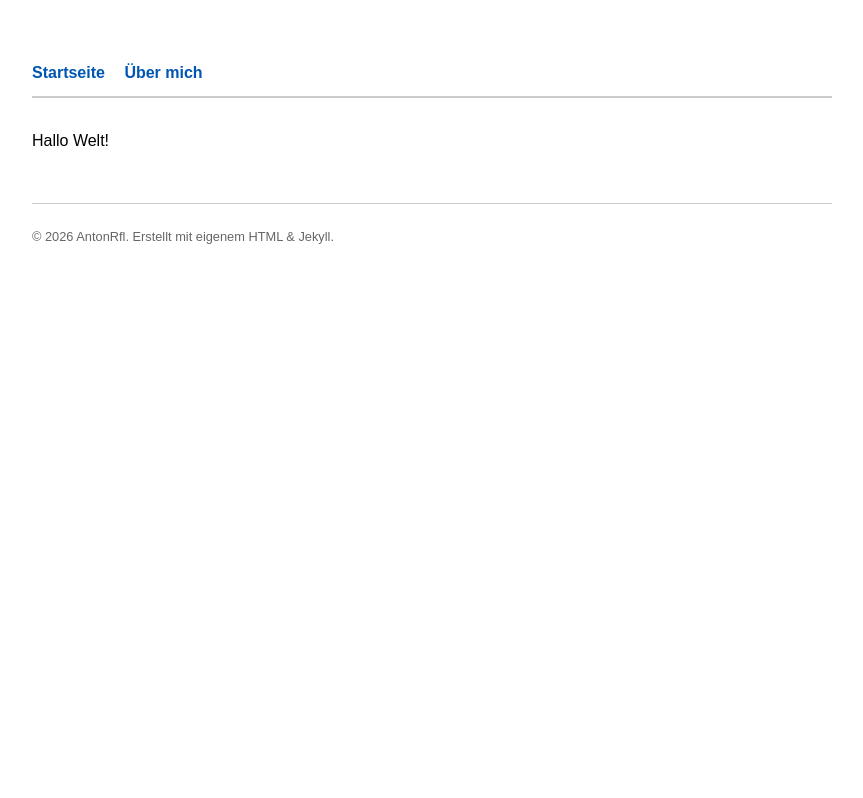
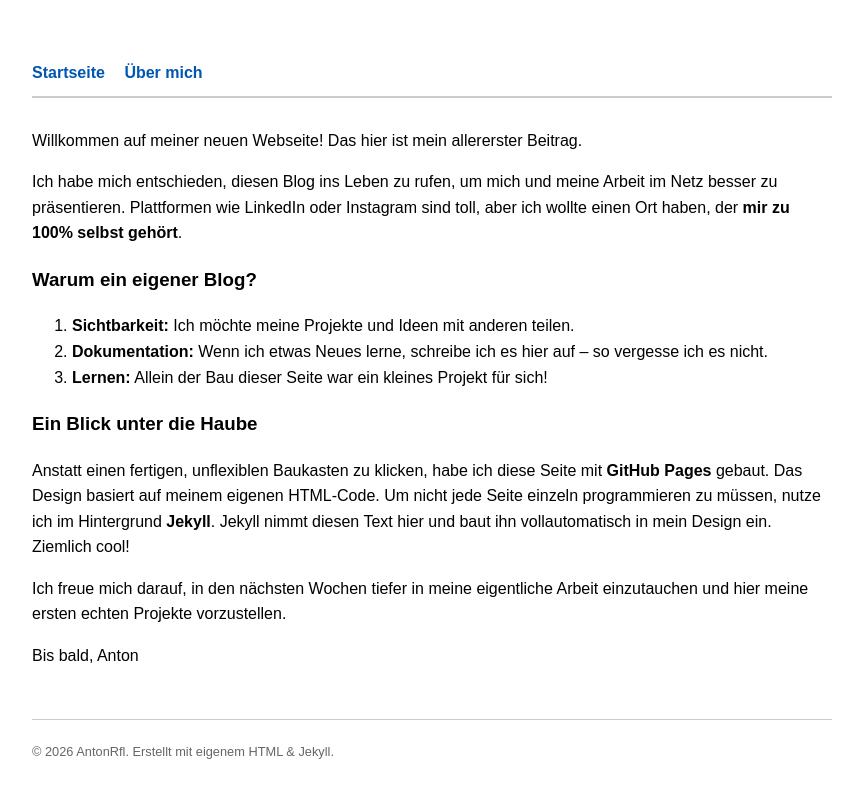
Before and after one commit to AntonRfl/AntonRfl.github.io, a Jekyll site: the page built from _posts/2026-03-15-mein-erster-post.md, in a window 1280 px wide. Shown: the top 798 px of the page, without its empty margins (208-1071 px from the left). Built offline with Jekyll 4.4.1, drawn with Linux system fonts in a browser that asks for light colours.

Commit message:
Revise first blog post with new title and content
Updated the title and content of the first blog post to introduce the blog's purpose and features.

```diff
--- a/_posts/2026-03-15-mein-erster-post.md
+++ b/_posts/2026-03-15-mein-erster-post.md
@@ -1,6 +1,21 @@
 ---
 layout: default
-title: "Mein allererster Blogpost!"
+title: "Hallo Welt: Wie und warum ich diesen Blog gestartet habe 🚀"
 ---
 
-Hallo Welt!
+Willkommen auf meiner neuen Webseite! Das hier ist mein allererster Beitrag.
+
+Ich habe mich entschieden, diesen Blog ins Leben zu rufen, um mich und meine Arbeit im Netz besser zu präsentieren. Plattformen wie LinkedIn oder Instagram sind toll, aber ich wollte einen Ort haben, der **mir zu 100% selbst gehört**.
+
+### Warum ein eigener Blog?
+1. **Sichtbarkeit:** Ich möchte meine Projekte und Ideen mit anderen teilen.
+2. **Dokumentation:** Wenn ich etwas Neues lerne, schreibe ich es hier auf – so vergesse ich es nicht.
+3. **Lernen:** Allein der Bau dieser Seite war ein kleines Projekt für sich!
+
+### Ein Blick unter die Haube
+Anstatt einen fertigen, unflexiblen Baukasten zu klicken, habe ich diese Seite mit **GitHub Pages** gebaut. Das Design basiert auf meinem eigenen HTML-Code. Um nicht jede Seite einzeln programmieren zu müssen, nutze ich im Hintergrund **Jekyll**. Jekyll nimmt diesen Text hier und baut ihn vollautomatisch in mein Design ein. Ziemlich cool!
+
+Ich freue mich darauf, in den nächsten Wochen tiefer in meine eigentliche Arbeit einzutauchen und hier meine ersten echten Projekte vorzustellen.
+
+Bis bald,
+Anton
```
